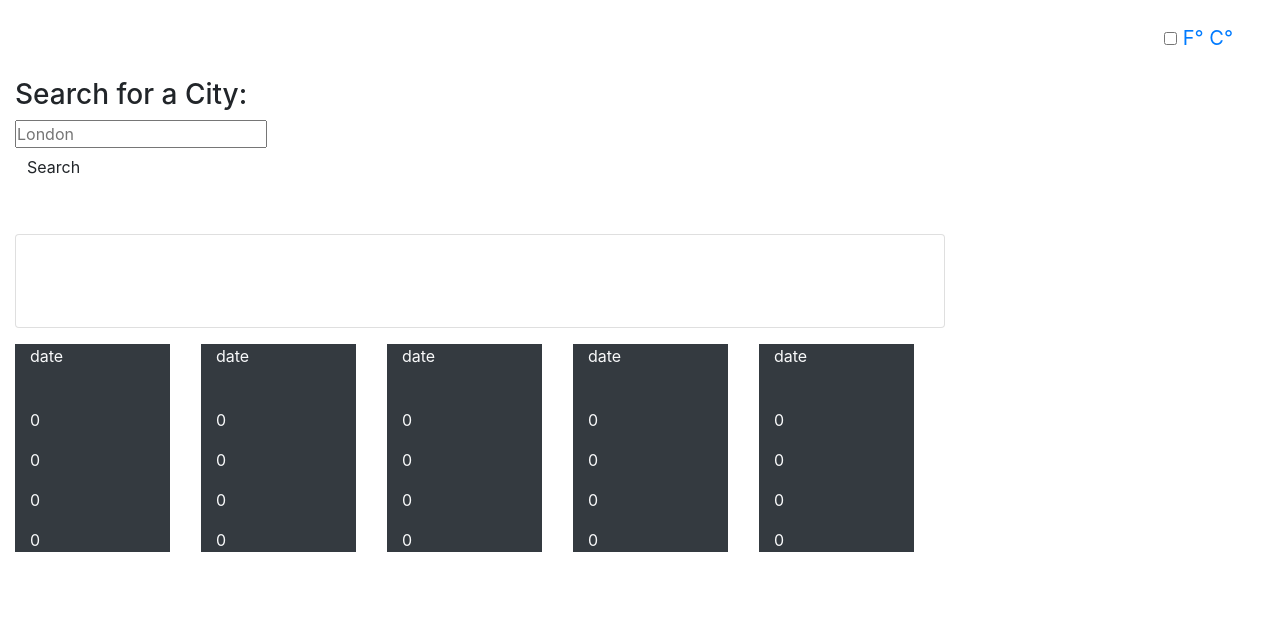
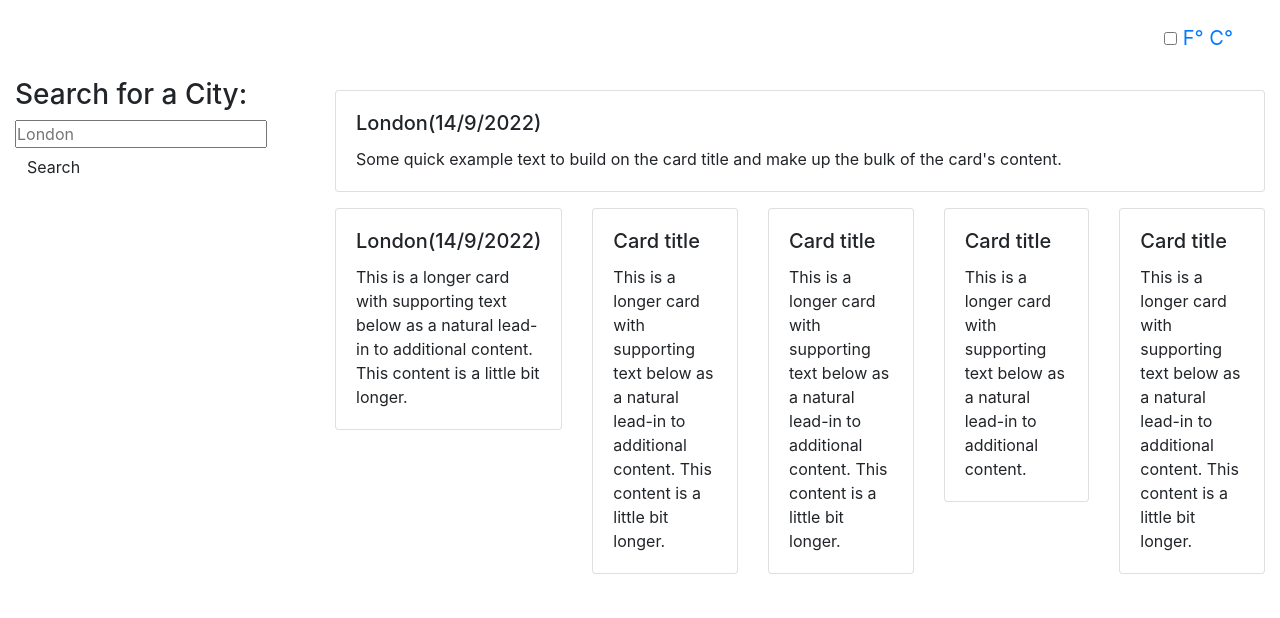
Before and after one commit to mila3245/weather-API, a plain HTML site: page index.html in a window 1280 px wide. Shown: the part 72-690 px from the top of the page. Drawn offline with nearby package versions, Linux system fonts and the light colour scheme.

Commit message:
append to page

```diff
--- a/index.html
+++ b/index.html
@@ -53,86 +53,66 @@
     </aside>
 
     <div class="col-lg-9 pb-3">
-        <section id="today" class="mt-3" role="region" aria-live="polite"></section>
-        <section id="forecast" class="row mt-3" role="region" aria-live="polite"></section>
+      <section id="today" class="mt-3" role="region" aria-live="polite">
+        <div class="card">
+          <div class="card-body">
+            <h5 class="card-title">London(14/9/2022)</h5>
+            <p class="card-text">Some quick example text to build on the card title and make up the bulk of the card's
+              content.</p>
+
+          </div>
+        </div>
+      </section>
+      <section id="forecast" class="row row-col-5 g-4 mt-3" role="region" aria-live="polite">
+        <div class="col">
+          <div class="card">
+
+            <div class="card-body">
+              <h5 class="card-title">London(14/9/2022)</h5>
+              <p class="card-text">This is a longer card with supporting text below as a natural lead-in to additional
+                content. This content is a little bit longer.</p>
             </div>
           </div>
         </div>
-  <!--result card-->
-  <div class="col-md-9 pb-3">
-    <!-- today's weather details -->
-    <section id="today" class="card mt-3" role="region" aria-live="polite">
+        <div class="col">
+          <div class="card">
+
             <div class="card-body">
-        <h2 class="card-title" id="current-town"></h2>
-        <img id="today-img" src="">
-        <p class="card-text" id="temp-today"></p>
-        <p class="card-text" id="wind-today"></p>
-        <p class="card-text" id="humidity-today"></p>
+              <h5 class="card-title">Card title</h5>
+              <p class="card-text">This is a longer card with supporting text below as a natural lead-in to additional
+                content. This content is a little bit longer.</p>
+            </div>
+          </div>
+        </div><div class="col">
+          <div class="card">
 
+            <div class="card-body">
+              <h5 class="card-title">Card title</h5>
+              <p class="card-text">This is a longer card with supporting text below as a natural lead-in to additional
+                content. This content is a little bit longer.</p>
             </div>
-    </section>
-
-    <!-- 5 day forecast -->
-    <section id="forecast-section" class="container mt-3" role="region" aria-live="polite">
-      <div class="row forecast-row" >
-
-          <div class="col-lg-2 bg-dark text-light mr-auto forecast hide days" >
-            <div class="">
-                <p class="" id="day-one">date</p>
-                <img id="day1-img" src=""/>
-                <p class="card-text" id="temp-day-day1">0</p>
-                <p class="card-text" id="temp-night-day1">0</p>
-                <p class="card-text" id="wind-speed-day1">0</p>
-                <p class="card-text" id="humidity-day1">0</p>
           </div>
         </div>
 
-          <div class="col-lg-2 bg-dark text-light mr-auto forecast hide days" >
-            <div class="">
-              <p class="" id="day-two">date</p>
-              <img id="day2-img" src="" />
-              <p class="card-text" id="temp-day-day2">0</p>
-              <p class="card-text" id="temp-night-day2">0</p>
-              <p class="card-text" id="wind-speed-day2">0</p>
-                <p class="card-text" id="humidity-day2">0</p>
+        <div class="col">
+          <div class="card">
+
+            <div class="card-body">
+              <h5 class="card-title">Card title</h5>
+              <p class="card-text">This is a longer card with supporting text below as a natural lead-in to additional
+                content.</p>
             </div>
           </div>
+        </div>
+        <div class="col">
+          <div class="card">
 
-        <div class="col-lg-2 bg-dark text-light mr-auto forecast hide days" >
-          <div class="">
-            <p class="" id="day-three">date</p>
-            <img id="day3-img" src="" />
-            <p class="card-text" id="temp-day-day3">0</p>
-            <p class="card-text" id="temp-night-day3">0</p>
-            <p class="card-text" id="wind-speed-day3">0</p>
-            <p class="card-text" id="humidity-day3">0</p>
+            <div class="card-body">
+              <h5 class="card-title">Card title</h5>
+              <p class="card-text">This is a longer card with supporting text below as a natural lead-in to additional
+                content. This content is a little bit longer.</p>
             </div>
           </div>
-
-        <div class="col-lg-2 bg-dark text-light mr-auto forecast hide days" >
-          <div class="">
-            <p class="" id="day-four">date</p>
-            <img id="day4-img" src="" />
-            <p class="card-text" id="temp-day-day4">0</p>
-            <p class="card-text" id="temp-night-day4">0</p>
-            <p class="card-text" id="wind-speed-day4">0</p>
-            <p class="card-text" id="humidity-day4">0</p>
-          </div>
-        </div>
-
-          <div class="col-lg-2 bg-dark text-light mr-auto forecast hide days" >
-            <div class="">
-              <p class="" id="day-five">date</p>
-              <img id="day5-img" src="" />
-              <p class="card-text" id="temp-day-day5">0</p>
-              <p class="card-text" id="temp-night-day5">0</p>
-              <p class="card-text" id="wind-speed-day5">0</p>
-              <p class="card-text" id="humidity-day5">0</p>
-            </div>
-          </div>
-
-          </div>
-
         </div>
 
       </section>
--- a/script.js
+++ b/script.js
@@ -1,6 +1,6 @@
 $(document).ready
 
-$("#search-form").on("click", function(event) {
+/* $("#search-form").on("click", function(event) {
     event.preventDefault();
     var APIKey= "f0ab02ded0ba640d09dd11e67827336a";
     var queryURL= "https://api.openweathermap.org/data/2.5/weather?lat=44.34&lon=10.99&appid" + APIKey;
@@ -12,16 +12,14 @@ $("#search-form").on("click", function(event) {
         console.log(queryURL);
         console.log(response);
     })
-})
+}) */
 
 
-
-
-//search history buttons
 var searchbuttonaEl = $("#search-button");
 var searchInputEl = $("#search-input");
 var historyEl = $("#history");
 var searchFormEl = $("#search-form");
+
 
 searchFormEl.on("submit", function (event) {
     event.preventDefault();
@@ -36,6 +34,7 @@ searchFormEl.on("submit", function (event) {
     }
 
 });
+
 function displayHistoryButtons() {
     historyEl.empty();
 
@@ -52,4 +51,6 @@ function displayHistoryButtons() {
     }
 }
 
+
+
 displayHistoryButtons()
```
Lines whose indentation alone changed are shown as unchanged.
